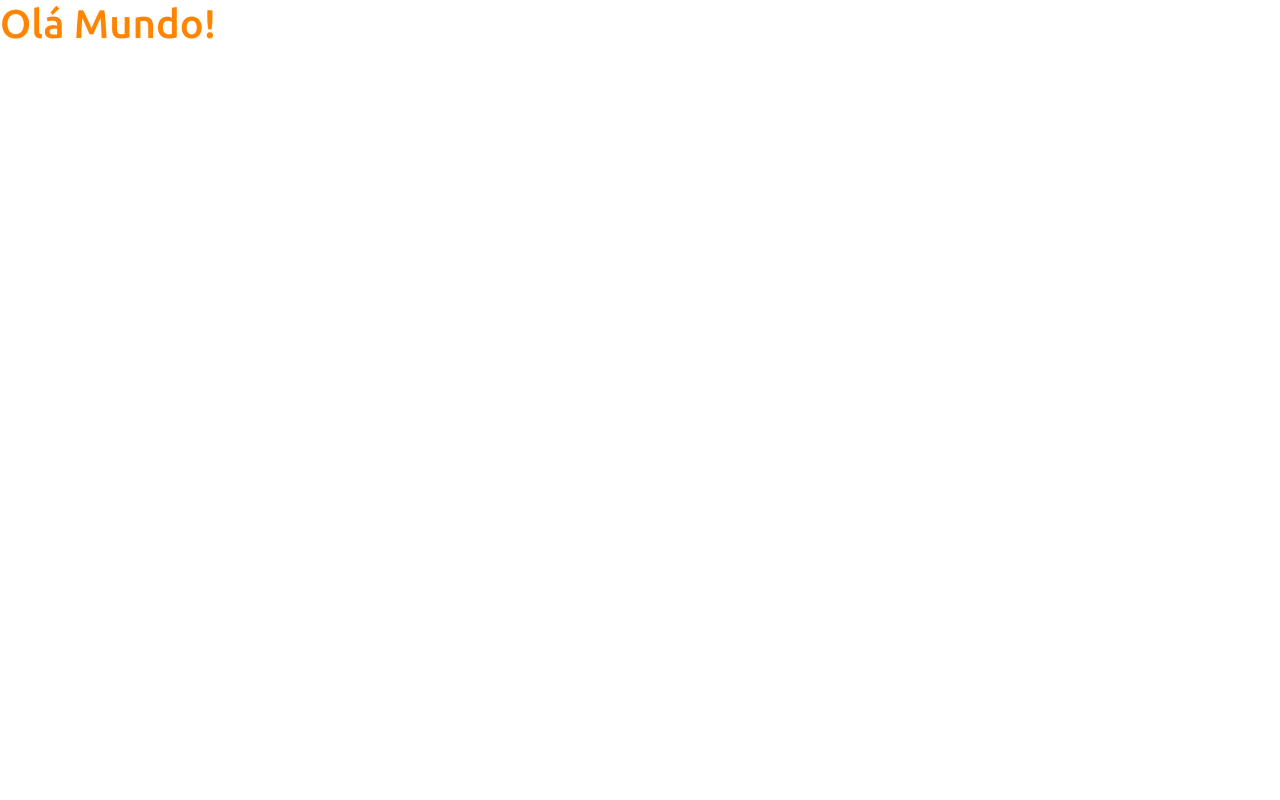
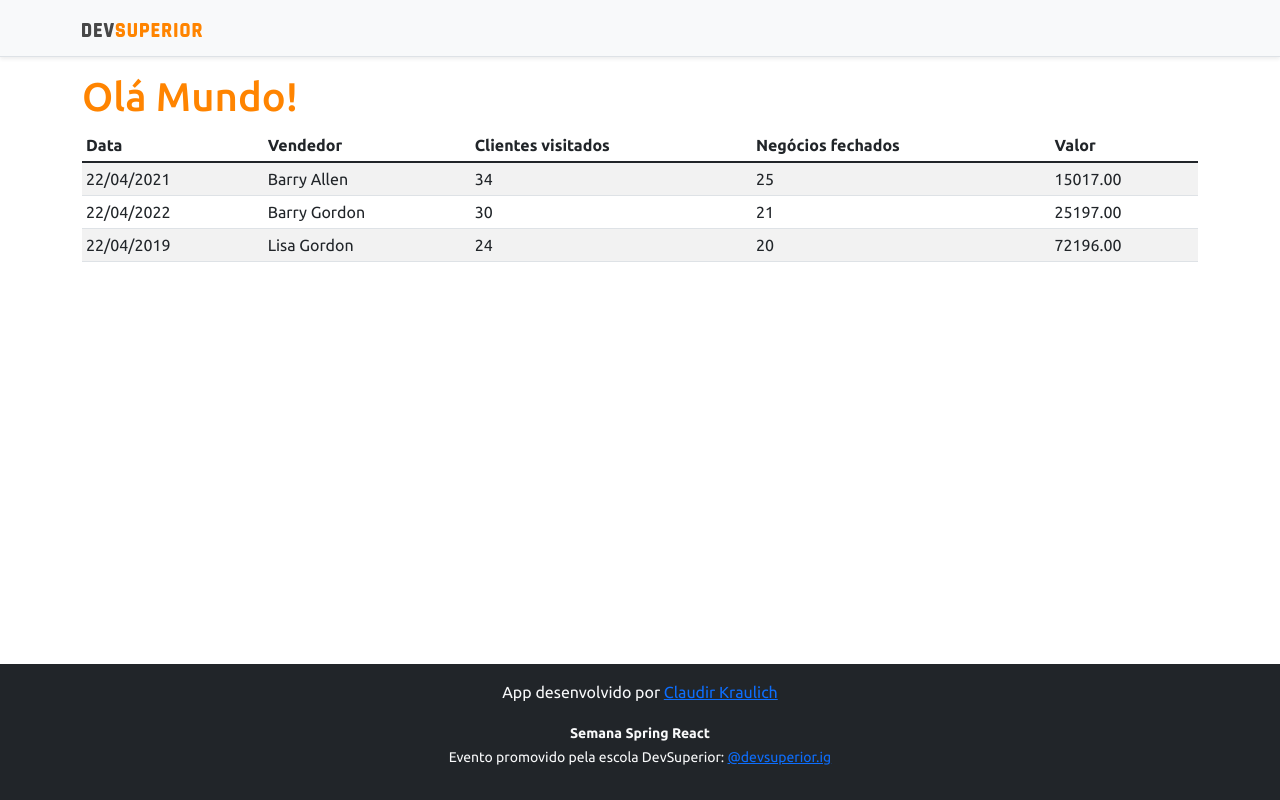
Before and after one commit to claudirkraulich/projeto-sds3, a React (Create React App) app in the folder frontend/: page / in a window 1280 px wide. Built offline with nearby package versions, Linux system fonts and the light colour scheme.

Commit message:
Basic static components

```diff
--- a/frontend/src/App.tsx
+++ b/frontend/src/App.tsx
@@ -1,9 +1,16 @@
-
+import NavBar from "components/NavBar";
+import Footer from "components/Footer";
+import DataTable from "components/DataTable";
 function App() {
   return (
-    <div>
-      <h1 className="text-primary">Olá Mundo!</h1>
-    </div>
+    <>
+      <NavBar />
+      <div className="container">
+        <h1 className="text-primary">Olá Mundo!</h1>
+        <DataTable />
+      </div>
+      <Footer />
+    </>
   );
 }
 
--- /dev/null
+++ b/frontend/src/components/DataTable/index.tsx
@@ -0,0 +1,42 @@
+function DataTable() {
+    return (
+        <div className="table-responsive">
+            <table className="table table-striped table-sm">
+                <thead>
+                    <tr>
+                        <th>Data</th>
+                        <th>Vendedor</th>
+                        <th>Clientes visitados</th>
+                        <th>Negócios fechados</th>
+                        <th>Valor</th>
+                    </tr>
+                </thead>
+                <tbody>
+                    <tr>
+                        <td>22/04/2021</td>
+                        <td>Barry Allen</td>
+                        <td>34</td>
+                        <td>25</td>
+                        <td>15017.00</td>
+                    </tr>
+                    <tr>
+                        <td>22/04/2022</td>
+                        <td>Barry Gordon</td>
+                        <td>30</td>
+                        <td>21</td>
+                        <td>25197.00</td>
+                    </tr>
+                    <tr>
+                        <td>22/04/2019</td>
+                        <td>Lisa Gordon</td>
+                        <td>24</td>
+                        <td>20</td>
+                        <td>72196.00</td>
+                    </tr>
+                </tbody>
+            </table>
+        </div>
+    );
+}
+
+export default DataTable;
--- /dev/null
+++ b/frontend/src/components/Footer/index.tsx
@@ -0,0 +1,13 @@
+function Footer() {
+    return (
+        <footer className="footer mt-auto py-3 bg-dark">
+            <div className="container">
+                <p className="text-light">App desenvolvido por <a href="https://github.com/claudirkraulich" target="_blank" rel="noreferrer">Claudir Kraulich</a></p>
+                <p className="text-light"><small><strong>Semana Spring React</strong><br />
+                    Evento promovido pela escola DevSuperior: <a href="https://instagram.com/devsuperior.ig" target="_blank" rel="noreferrer">@devsuperior.ig</a></small></p>
+            </div>
+        </footer>
+    );
+}
+
+export default Footer;
--- /dev/null
+++ b/frontend/src/components/NavBar/index.tsx
@@ -0,0 +1,14 @@
+import ImgDsDark from 'assets/img/ds-dark.svg'
+function NavBar() {
+    return (
+        <div className="d-flex flex-column flex-md-row align-items-center p-3 px-md-4 mb-3 bg-light border-bottom shadow-sm">
+            <div className="container">
+                <nav className="my-2 my-md-0 mr-md-3">
+                    <img src={ImgDsDark} alt="DevSuperior" width="120" />
+                </nav>
+            </div>
+        </div>
+    );
+}
+
+export default NavBar;
```
Also changed, not shown: frontend/src/assets/img/ds-dark.svg (added).
